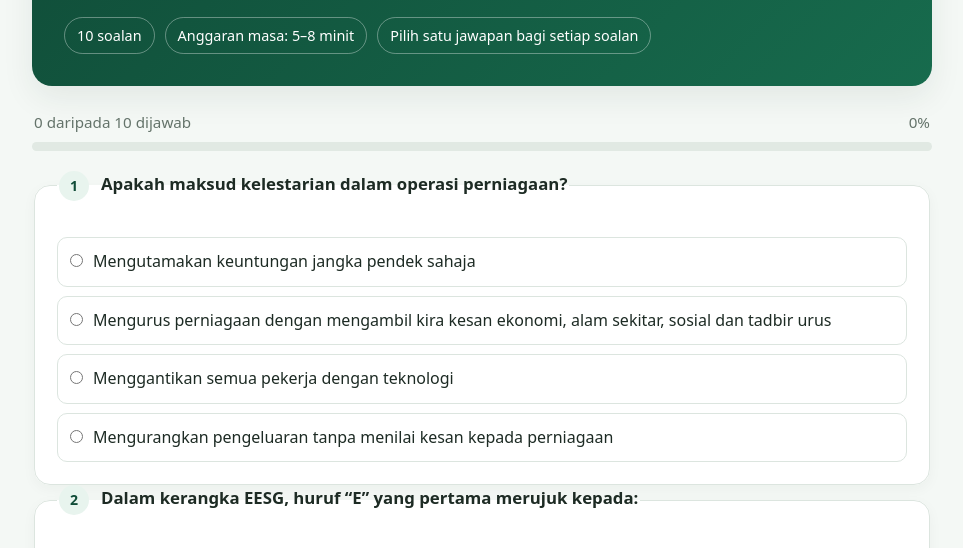
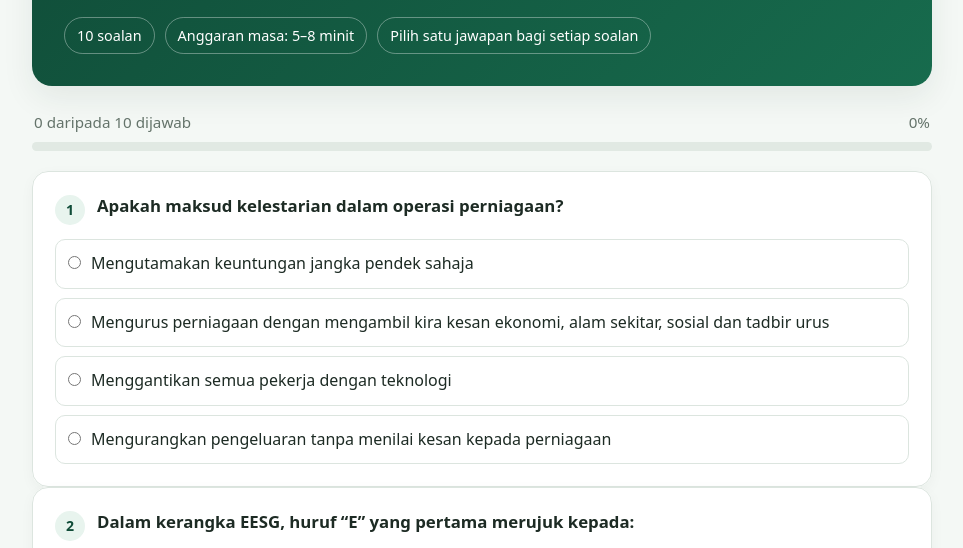
Before and after one commit to drkhairolis/drkhairolis.github.io, a plain HTML site: page ebic26-kelestarian/kuiz/index.html in a window 1280 px wide. Shown: the part 202-750 px from the top of the page, without its empty margins (158-1121 px from the left). Drawn offline with Linux system fonts and the light colour scheme.

Commit message:
Kuiz: betulkan kedudukan nombor & tajuk soalan (legend fieldset)
Co-Authored-By: Claude Fable 5.1 <noreply@anthropic.com>
Claude-Session: https://claude.ai/code/session_01H7k81wdK9Nz3f7jXde3SqK

```diff
--- a/ebic26-kelestarian/kuiz/index.html
+++ b/ebic26-kelestarian/kuiz/index.html
@@ -122,17 +122,30 @@
     .question-card.correct { border-color: #83c99a; }
     .question-card.incorrect { border-color: #e8a398; }
 
+    fieldset.question-card {
+      min-width: 0;
+      margin: 0;
+    }
+
+    /* legend lalai "duduk" atas garisan sempadan fieldset — paksa ia jadi blok biasa dalam kad */
     .question-title {
+      float: left;
+      width: 100%;
       display: flex;
       align-items: flex-start;
       gap: 12px;
       margin: 0 0 14px;
+      padding: 0;
       font-size: 1.05rem;
       font-weight: 700;
+      line-height: 1.4;
     }
+
+    .question-title + .options { clear: both; }
 
     .question-number {
       display: inline-grid;
+      margin-top: 1px;
       width: 30px;
       height: 30px;
       flex: 0 0 30px;
```
